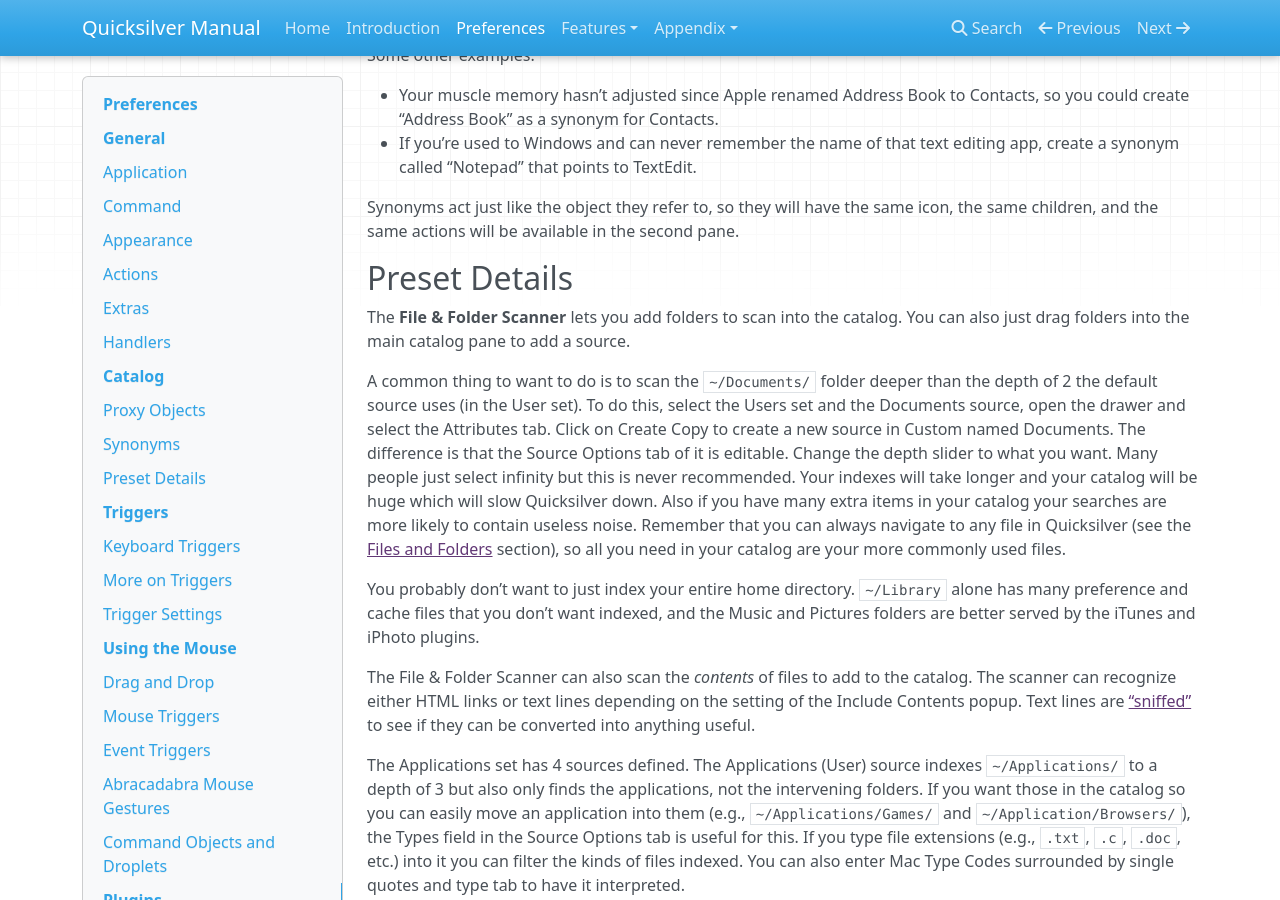
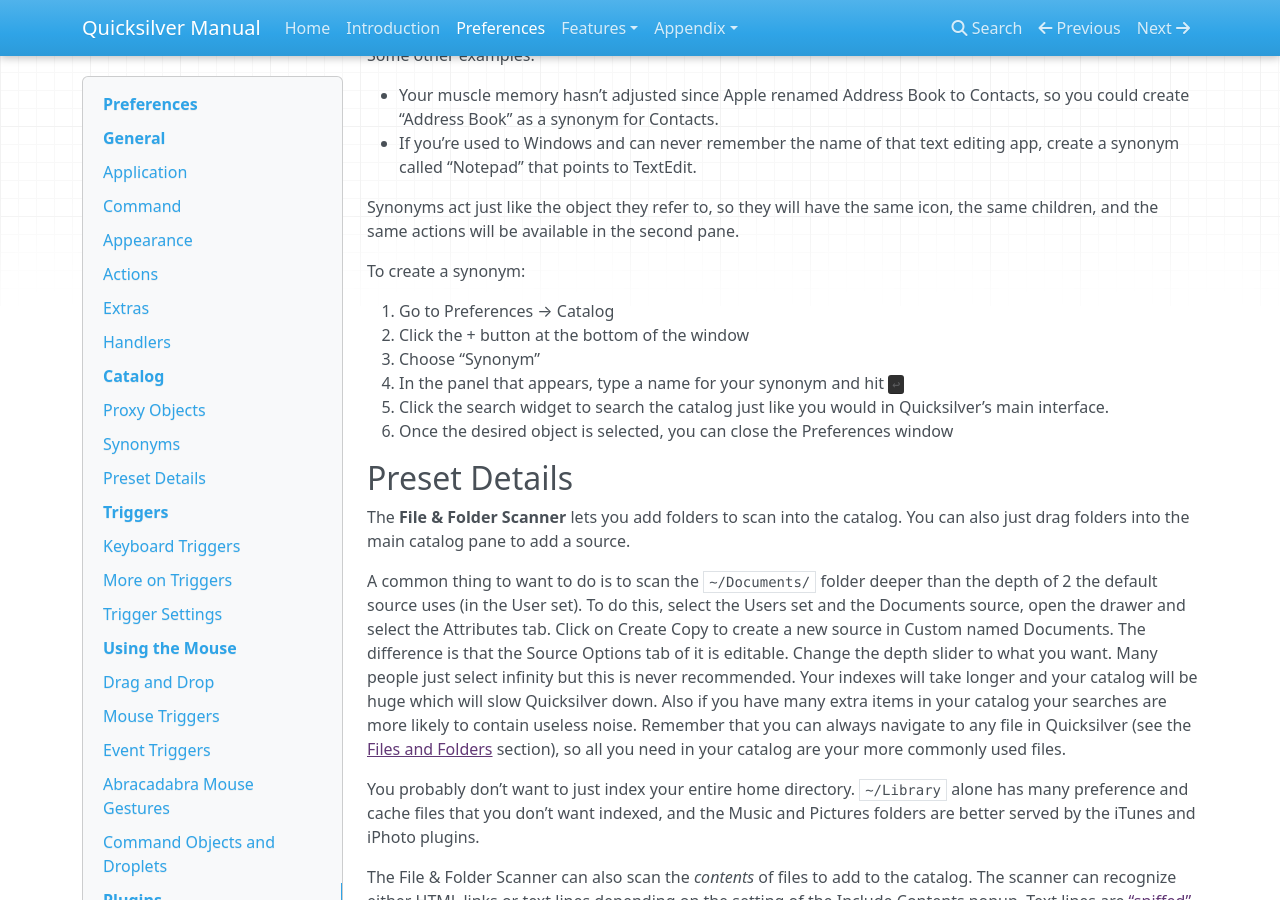
Before and after one commit to quicksilver/manual, an MkDocs documentation site: the page built from docs/Preferences.md, in a window 1280 px wide and 900 px high, scrolled down 8266 px. Built offline with MkDocs 1.6.1, drawn with Linux system fonts in a browser that asks for light colours; nearby versions of some CDN libraries; old or Windows-style settings are respelled for this version of MkDocs.

Commit message:
provide steps for adding a synonym

```diff
--- a/docs/Preferences.md
+++ b/docs/Preferences.md
@@ -225,6 +225,15 @@
   * If you’re used to Windows and can never remember the name of that text editing app, create a synonym called “Notepad” that points to TextEdit.
 
 Synonyms act just like the object they refer to, so they will have the same icon, the same children, and the same actions will be available in the second pane.
+
+To create a synonym:
+
+  1. Go to Preferences → Catalog
+  2. Click the + button at the bottom of the window
+  3. Choose “Synonym”
+  4. In the panel that appears, type a name for your synonym and hit <kbd>↩</kbd>
+  5. Click the search widget to search the catalog just like you would in Quicksilver’s main interface.
+  6. Once the desired object is selected, you can close the Preferences window
 
 ## Preset Details
 
```
